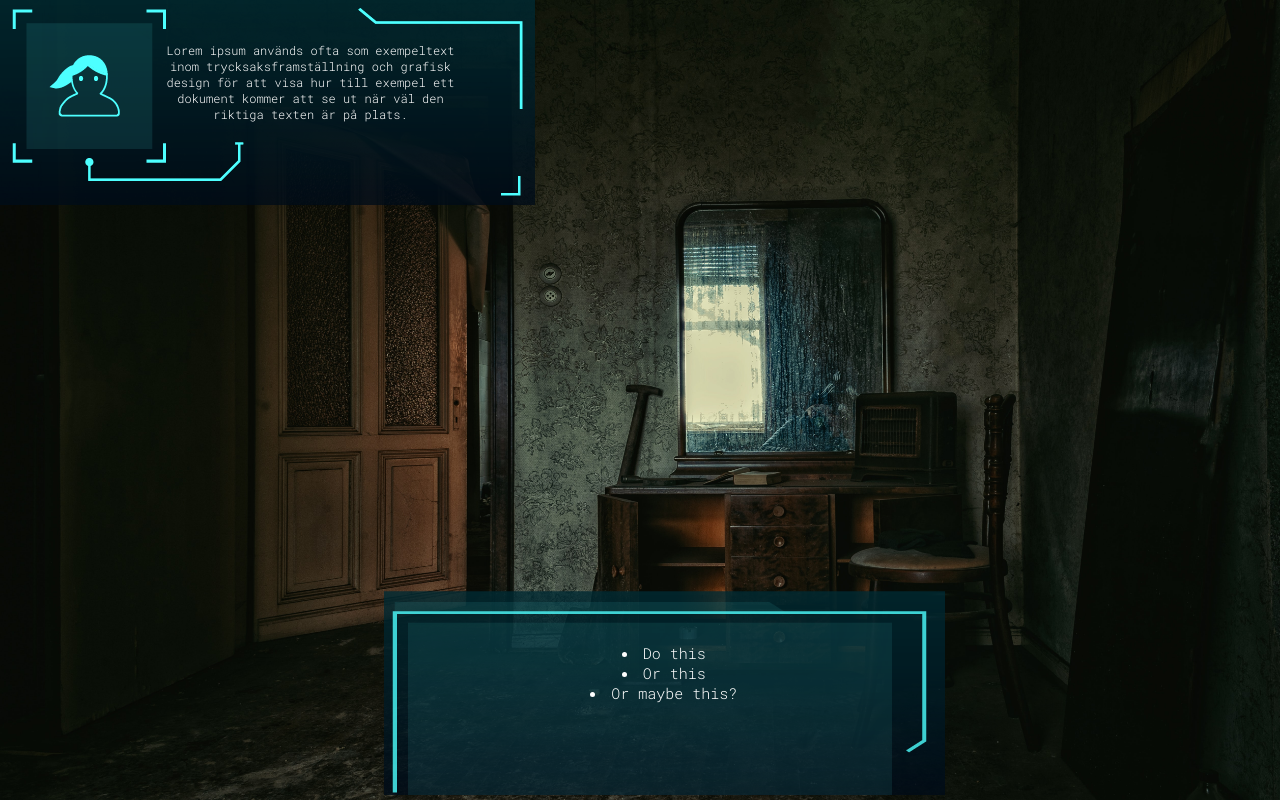
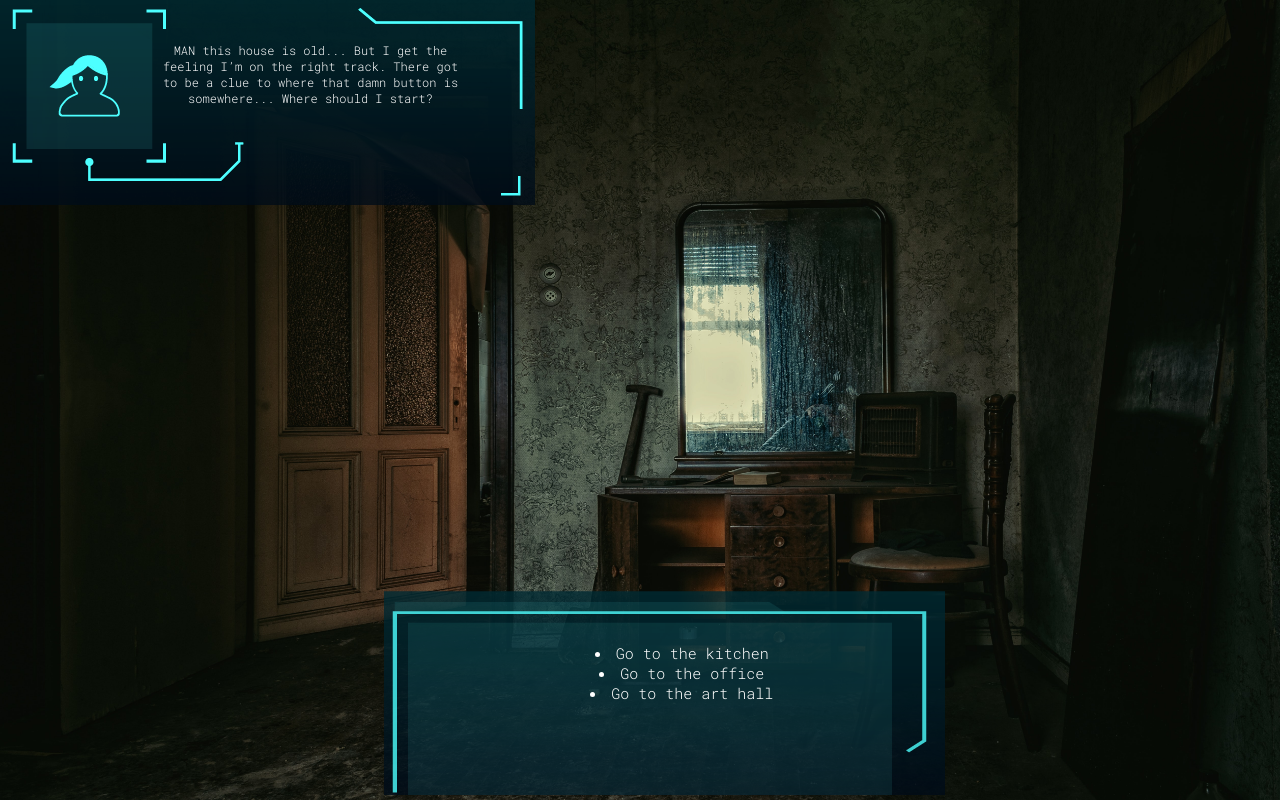
Before and after one commit to escapefromhyperisland/world-8, a React (Create React App) app in the folder linnea/linnea-level/: page / in a window 1280 px wide. Built offline with nearby package versions, Linux system fonts and the light colour scheme.

Commit message:
Initiated useState

```diff
--- a/linnea/linnea-level/src/components/Background.js
+++ b/linnea/linnea-level/src/components/Background.js
@@ -1,10 +1,14 @@
-import React from "react"
-import MirrorImg from "./images/mirror.jpg"
+import React, {useState} from "react";
+import MirrorImg from "./images/mirror.jpg";
+import WallpaperImg from "./images/wallpaper.jpg";
 
 function Background () {
+
+    const [background, setBackground] = useState (MirrorImg);
+
     return (
     <div>
-        <img id="Background" src={MirrorImg}></img>
+        <img id="Background" src={background}></img>
     </div>
     )
 }
--- a/linnea/linnea-level/src/components/Textbox1.js
+++ b/linnea/linnea-level/src/components/Textbox1.js
@@ -1,11 +1,14 @@
-import React from "react"
+import React, {useState} from "react"
 import Textbox1Image from "./images/game-char.png";
 
 function Textbox1 () {
+
+    const [instructionText, setInstructionText] = useState("MAN this house is old... But I get the feeling I’m on the right track. There got to be a clue to where that damn button is somewhere... Where should I start? ");
+
     return (
     <div id="TextBox1">
         <img src={Textbox1Image} alt="Textbox nr 1"></img>
-        <p id="text-TextBox1">Lorem ipsum används ofta som exempeltext inom trycksaksframställning och grafisk design för att visa hur till exempel ett dokument kommer att se ut när väl den riktiga texten är på plats.</p>
+        <p id="text-TextBox1">{instructionText}</p>
     </div>
     )
 }
--- a/linnea/linnea-level/src/components/Textbox2.js
+++ b/linnea/linnea-level/src/components/Textbox2.js
@@ -1,15 +1,22 @@
-import React from "react";
+import React, {useState} from "react";
 import Textbox2Image from "./images/game-screen.png";
 
 
 function Textbox2 () {
+
+    const [alternativeText1, setAlternativeText1] = useState("Go to the kitchen");
+    const [alternativeText2, setAlternativeText2] = useState("Go to the office");
+    const [alternativeText3, setAlternativeText3] = useState("Go to the art hall");
+
+
+
    return (
    <div id="TextBox2">
         <img src={Textbox2Image} alt="Textbox nr 2"></img>
         <div id="text-TextBox2">
-            <li>Do this</li>
-            <li>Or this</li>
-            <li>Or maybe this?</li>
+            <li>{alternativeText1}</li>
+            <li>{alternativeText2}</li>
+            <li>{alternativeText3}</li>
         </div>
     </div>)
 }
```
